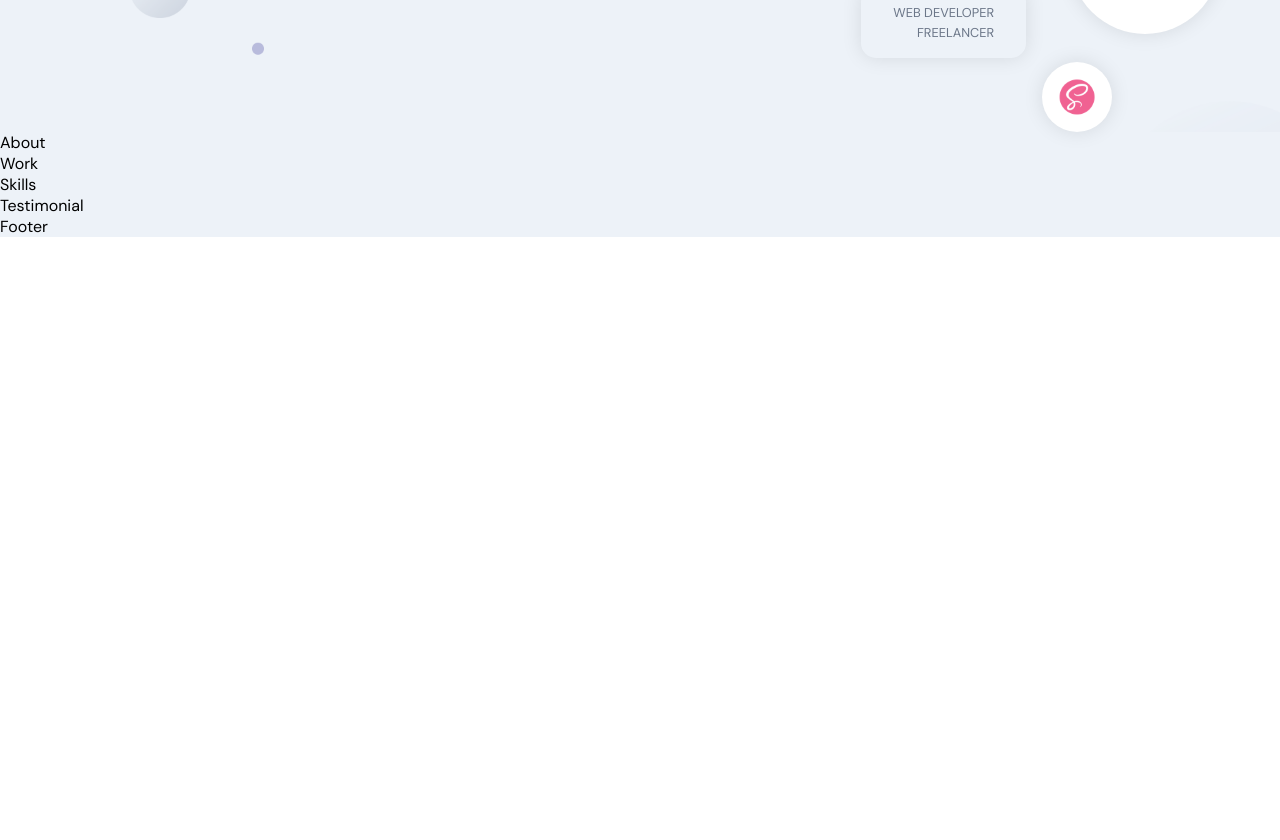
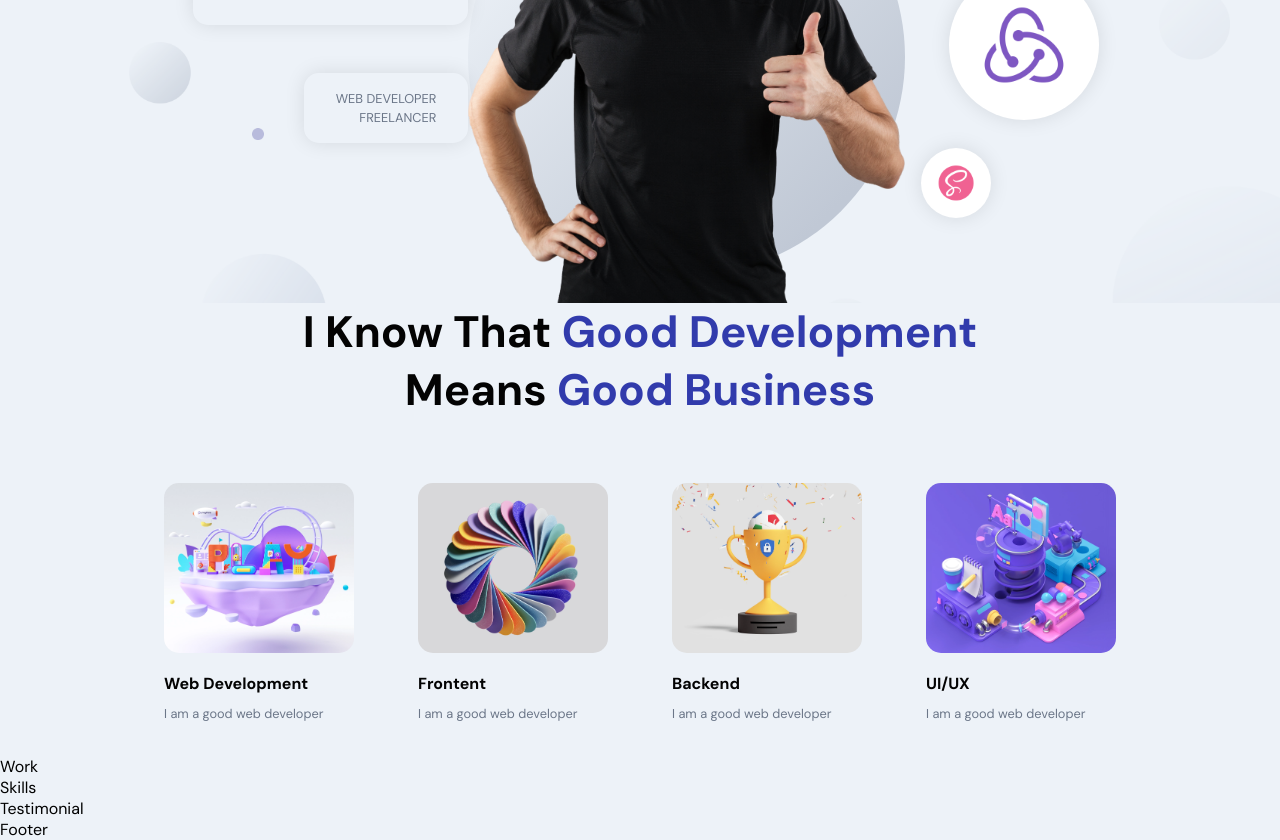
Before and after one commit to paulosrlj/Portfolio, a React (Create React App) app in the folder frontend_react/: page / in a window 1280 px wide. Shown: the part 340-1180 px from the top of the page. Before the commit the page ends 800 px from the top, so only its background shows below. Built offline with nearby package versions, Linux system fonts and the light colour scheme.

Commit message:
git commit -m ":sparkles: feat - About section"

```diff
--- a/frontend_react/src/container/About/About.jsx
+++ b/frontend_react/src/container/About/About.jsx
@@ -1,10 +1,48 @@
 import React from 'react';
+import { motion } from 'framer-motion';
 
 import './About.scss';
 
+import images from '../../constants/images';
+
+const about = [
+  { title: 'Web Development', description: 'I am a good web developer', imgUrl: images.about01 },
+  { title: 'Frontent', description: 'I am a good web developer', imgUrl: images.about02 },
+  { title: 'Backend', description: 'I am a good web developer', imgUrl: images.about03 },
+  { title: 'UI/UX', description: 'I am a good web developer', imgUrl: images.about04 },
+];
+
 function About() {
   return (
-    <div>About</div>
+    <>
+      <h2 className="head-text">
+        I know that
+        {' '}
+        <span>Good Development</span>
+        {' '}
+        <br />
+        {' '}
+        means
+        {' '}
+        <span>Good business</span>
+      </h2>
+
+      <div className="app__profiles">
+        {about.map((aboutItem, index) => (
+          <motion.div
+            whileInView={{ opacity: 1 }}
+            whileHover={{ scale: 1.1 }}
+            transition={{ duration: 0.5, type: 'tween' }}
+            className="app__profile-item"
+            key={aboutItem.title + index}
+          >
+            <img src={aboutItem.imgUrl} alt={aboutItem.title} />
+            <h2 className="bold-text" style={{ marginTop: 20 }}>{aboutItem.title}</h2>
+            <p className="p-text" style={{ marginTop: 10 }}>{aboutItem.description}</p>
+          </motion.div>
+        ))}
+      </div>
+    </>
   );
 }
 
--- a/frontend_react/src/container/About/About.scss
+++ b/frontend_react/src/container/About/About.scss
@@ -0,0 +1,38 @@
+.app__about {
+  flex: 1;
+  width: 100%;
+  flex-direction: column;
+}
+
+.app__profiles {
+  display: flex;
+  justify-content: center;
+  align-items: flex-start;
+  flex-wrap: wrap;
+  margin-top: 2rem;
+}
+
+.app__profile-item {
+  width: 190px;
+  display: flex;
+  justify-content: flex-start;
+  align-items: flex-start;
+  flex-direction: column;
+  margin: 2rem;
+
+  img {
+    width: 100%;
+    height: 170px;
+    border-radius: 15px;
+    object-fit: cover;
+  }
+
+  @media screen and (min-width: 2000px) {
+    width: 370px;
+    margin: 2rem 4rem;
+
+    img {
+      height: 320px;
+    }
+  }
+}
--- a/frontend_react/src/container/Header/Header.scss
+++ b/frontend_react/src/container/Header/Header.scss
@@ -36,7 +36,7 @@
 }
 
 .app__header-info {
-  flex-direction: 0.65;
+  flex: 1;
   display: flex;
   flex-direction: column;
   justify-content: flex-start;
```
